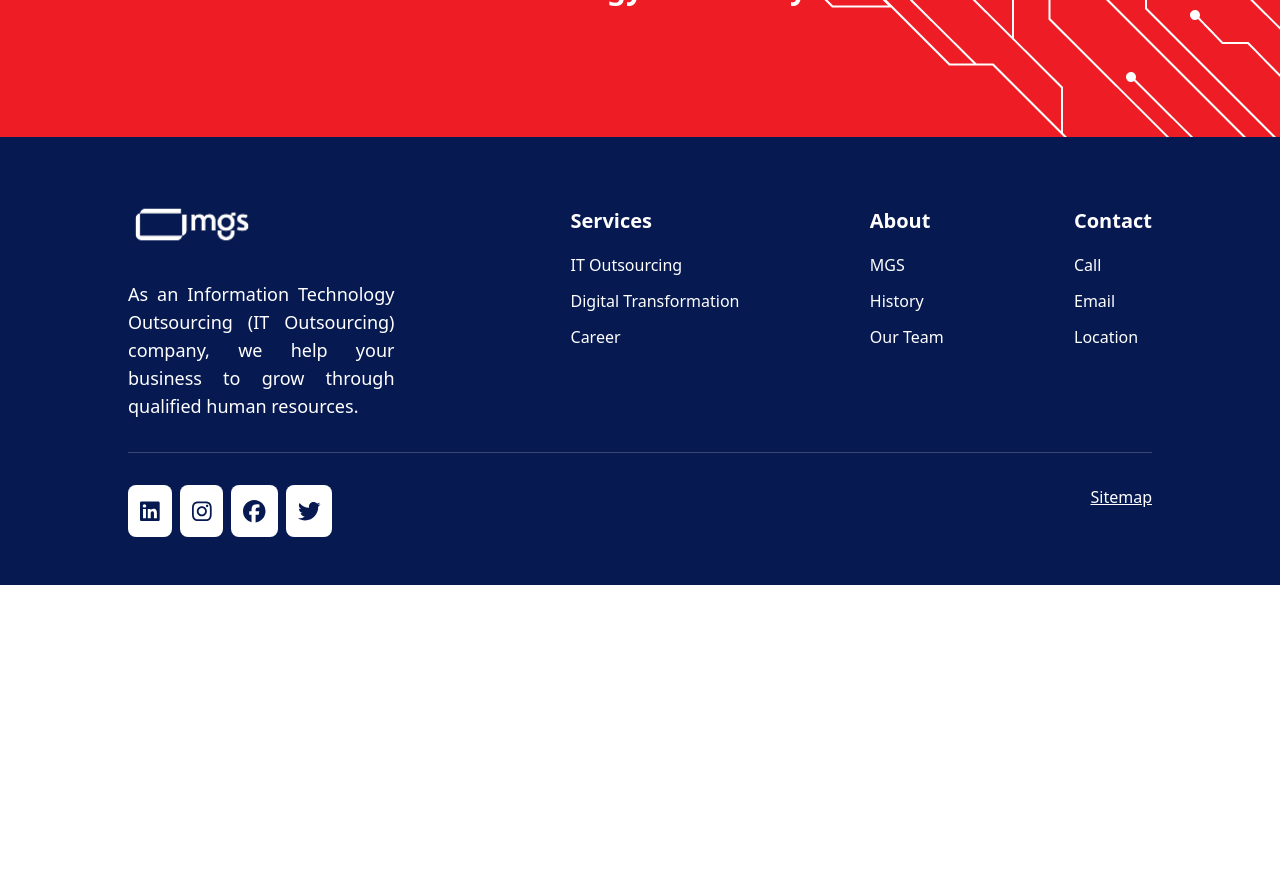
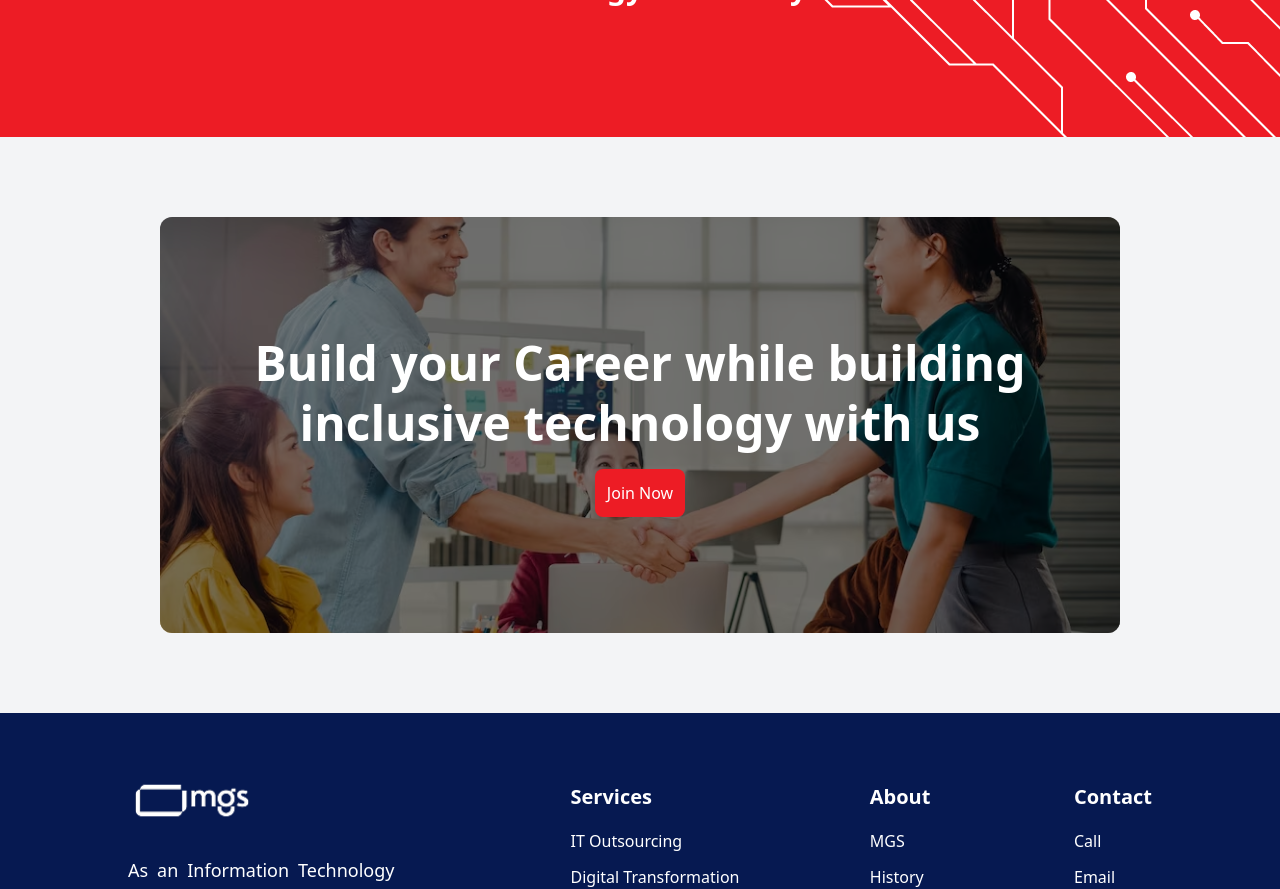
Before and after one commit to dwicah79/take-home-test-vue, a Vue app: page / in a window 1280 px wide. Shown: the part 3440-4329 px from the top of the page. Before the commit the page ends 4025 px from the top, so only its background shows below. Built offline with nearby package versions, Linux system fonts and the light colour scheme; no server answers.

Commit message:
render tagline component to home view

```diff
--- a/src/views/HomeView.vue
+++ b/src/views/HomeView.vue
@@ -12,6 +12,7 @@ import { useWhiesStore } from '@/stores/Whies'
 import FooterComponent from '@/components/FooterComponent.vue'
 import AboutComponent from '@/components/AboutComponent.vue'
 import PurposeComponent from '@/components/PurposeComponent.vue'
+import TaglineComponent from '@/components/TaglineComponent.vue'
 
 const servicesStore = useServicesStore()
 const languageStore = useLanguageStore()
@@ -91,6 +92,7 @@ watch(
     </SectionComponent>
 
     <PurposeComponent />
+    <TaglineComponent />
   </main>
 
   <footer>
```
